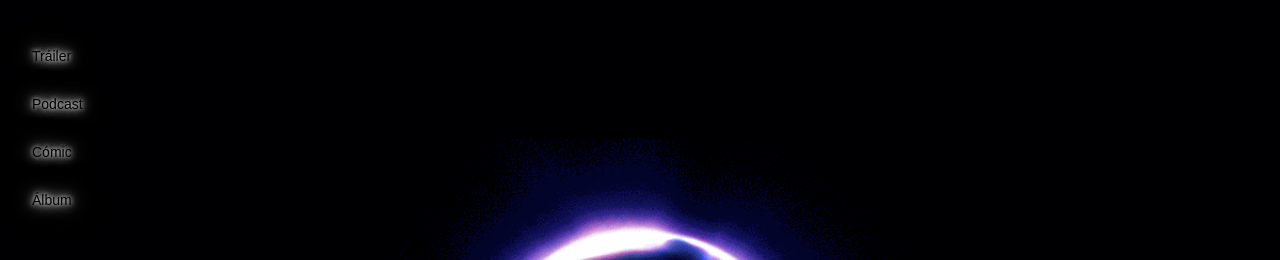
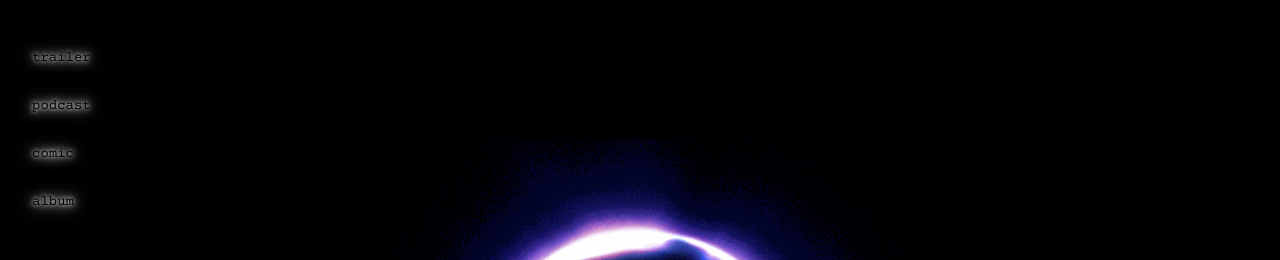
Before and after one commit to juanguzmandev/umbral, a Next.js app: page / in a window 1280 px wide. Shown: the top 260 px of the page. Built offline with nearby package versions, Linux system fonts and the light colour scheme; a web font is replaced by a local one.

Commit message:
Versión funcional 2

```diff
--- a/app/page.jsx
+++ b/app/page.jsx
@@ -6,16 +6,16 @@ export default function Page() {
         <div className="box-border flex flex-col justify-between py-16 text-center w-3/4 lg:flex-row lg:w-full lg:py-8">
           <div className="flex flex-row text-center lg:flex-col lg:w-1/3">
             <div className="w-1/4 lg:text-left lg:pl-8 lg:py-3">
-              <a className="neonLink neonTextSocial text-center text-sm" href="https://youtu.be/jyY4fvKB6ck?si=kK_wJ8A2BDCXCeOn">Tráiler</a>
+              <a className="font-courier neonLink neonTextSocial text-center text-sm" href="https://youtu.be/jyY4fvKB6ck?si=kK_wJ8A2BDCXCeOn">trailer</a>
             </div>
             <div className="w-1/4 lg:text-left lg:pl-8 lg:py-3">
-              <a className="neonLink neonTextSocial text-center text-sm" href="https://youtu.be/U0i--wFqmCg">Podcast</a>
+              <a className="font-courier neonLink neonTextSocial text-center text-sm" href="https://youtu.be/U0i--wFqmCg">podcast</a>
             </div>
             <div className="w-1/4 lg:text-left lg:pl-8 lg:py-3">
-              <a className="neonLink neonTextSocial text-center text-sm" href="https://www.canva.com/design/DAGYfbYduLg/-DuZtQtxt4z3viQZzPuVmQ/watch?utm_content=DAGYfbYduLg&utm_campaign=designshare&utm_medium=link&utm_source=editor">Cómic</a>
+              <a className="font-courier neonLink neonTextSocial text-center text-sm" href="https://www.canva.com/design/DAGYfbYduLg/-DuZtQtxt4z3viQZzPuVmQ/watch?utm_content=DAGYfbYduLg&utm_campaign=designshare&utm_medium=link&utm_source=editor">comic</a>
             </div>
             <div className="w-1/4 lg:text-left lg:pl-8 lg:py-3">
-              <a className="neonLink neonTextSocial text-center text-sm" href="#">Álbum</a>
+              <a className="font-courier neonLink neonTextSocial text-center text-sm" href="#">album</a>
             </div>
           </div>
           <div className="flex flex-row text-center lg:items-center lg:w-1/3">
--- a/src/app/globals.css
+++ b/src/app/globals.css
@@ -1,5 +1,6 @@
 @import url('https://fonts.cdnfonts.com/css/bankgothic-md-bt');
 @import url('https://fonts.googleapis.com/css2?family=Simonetta:ital,wght@0,400;0,900;1,400;1,900&display=swap');
+@import url('https://fonts.googleapis.com/css2?family=Courier+Prime:ital,wght@0,400;0,700;1,400;1,700&display=swap');
 
 @tailwind base;
 @tailwind components;
--- a/tailwind.config.js
+++ b/tailwind.config.js
@@ -18,7 +18,8 @@ module.exports = {
     },
     fontFamily: {
       simonetta: ['"Simonetta"', 'serif'],
-      bankGothic: ['"BankGothic"','sans-serif']
+      bankGothic: ['"BankGothic"','sans-serif'],
+      courier: ['"Courier Prime"']
     }
   },
   plugins: [],
```
